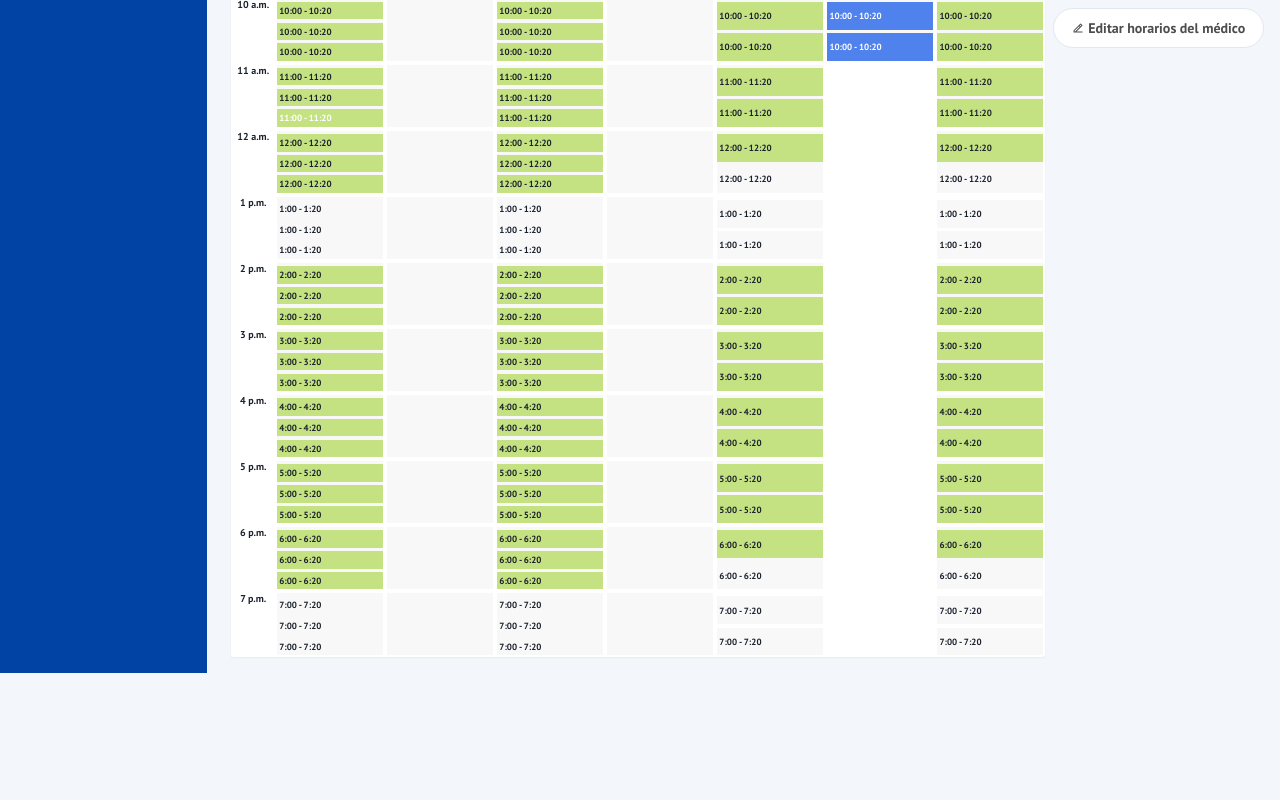
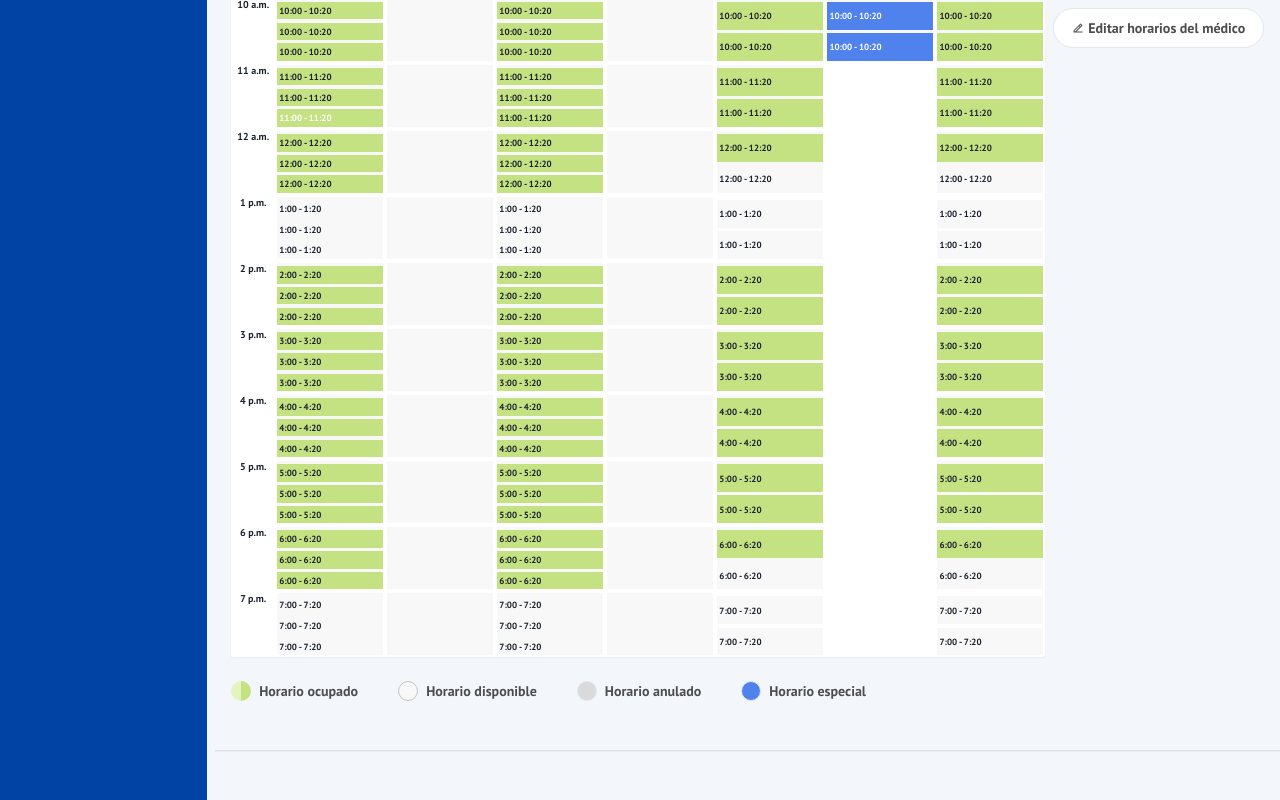
Before and after one commit to MarcAnt/medicos-template, a React (Create React App) app: page / in a window 1280 px wide. Shown: the part 797-1597 px from the top of the page. Before the commit the page ends 1470 px from the top, so only its background shows below. Built offline with nearby package versions, Linux system fonts and the light colour scheme.

Commit message:
Adding the footer

```diff
--- a/src/components/Content/ContentBody.jsx
+++ b/src/components/Content/ContentBody.jsx
@@ -6,6 +6,7 @@ import HeaderTop from "./HeaderTop/HeaderTop";
 import DescriptionTable from "./MainTable/DescriptionTable";
 import ContentTable from "./MainTable/ContentTable";
 import TitleComponent from "./TitleHeader/TitleComponent";
+import Footer from "./Footer/Footer";
 
 const ContentBody = () => {
   return (
@@ -20,6 +21,9 @@ const ContentBody = () => {
         <DescriptionTable />
         <ContentTable />
       </Box>
+      <Box as="footer">
+        <Footer />
+      </Box>
     </Stack>
   );
 };
```
